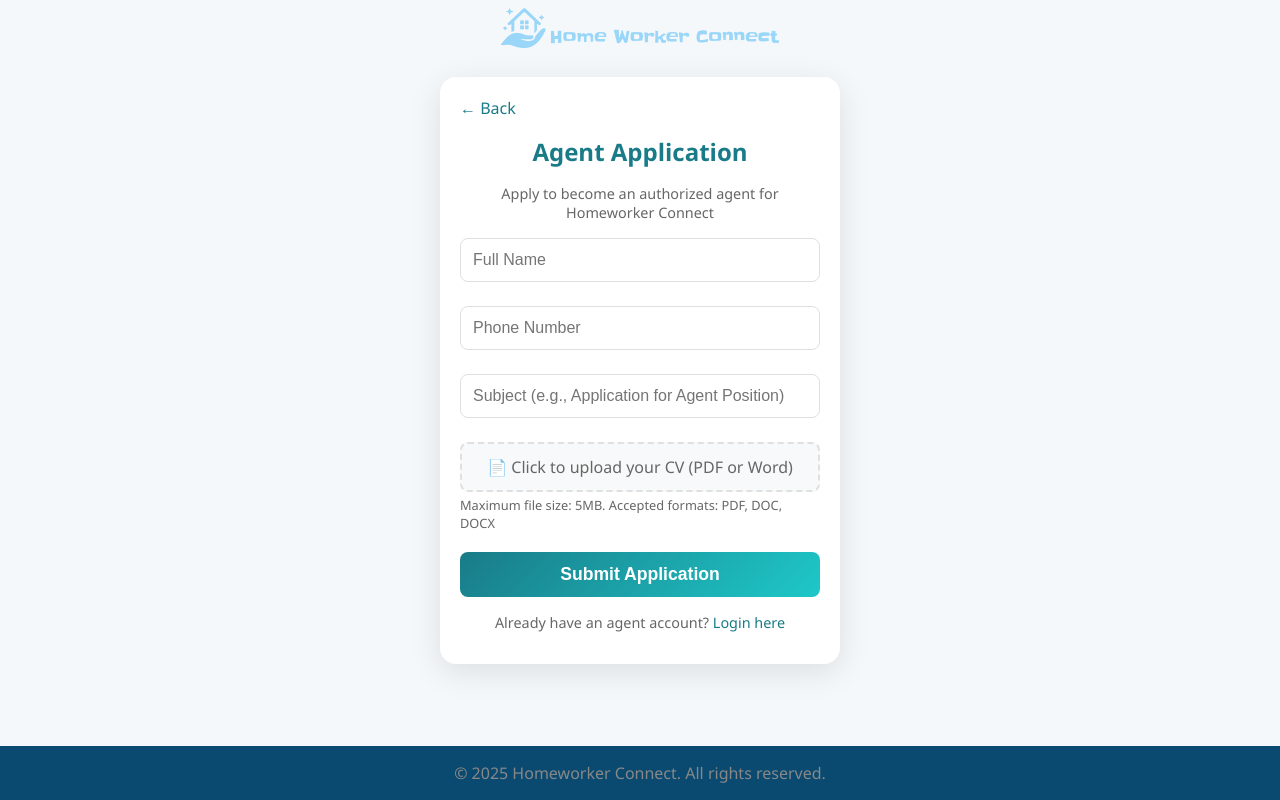
After one commit to kenprohosting/Homeworker.info, a PHP site: page /agent_application.php in a window 1280 px wide. The commit adds this page. Run offline with PHP 8.4, Linux system fonts and the light colour scheme; some libraries are stand-ins or nearby versions.

Commit message:
agent agent_application

```diff
--- /dev/null
+++ b/agent_application.php
@@ -0,0 +1,186 @@
+<?php
+session_start();
+require_once 'PHPMailer/PHPMailer.php';
+require_once 'PHPMailer/SMTP.php';
+require_once 'PHPMailer/Exception.php';
+
+use PHPMailer\PHPMailer\PHPMailer;
+use PHPMailer\PHPMailer\SMTP;
+use PHPMailer\PHPMailer\Exception;
+
+$error = '';
+$success = '';
+
+if ($_SERVER['REQUEST_METHOD'] == 'POST') {
+    $name = trim($_POST['name']);
+    $contact = trim($_POST['contact']);
+    $subject = trim($_POST['subject']);
+
+    // Validation
+    if (empty($name) || empty($contact) || empty($subject)) {
+        $error = 'All fields are required';
+    } elseif (!isset($_FILES['cv']) || $_FILES['cv']['error'] !== UPLOAD_ERR_OK) {
+        $error = 'Please upload your CV';
+    } else {
+        $cv_file = $_FILES['cv'];
+        $allowed_types = ['application/pdf', 'application/msword', 'application/vnd.openxmlformats-officedocument.wordprocessingml.document'];
+        $max_size = 5 * 1024 * 1024; // 5MB
+
+        if (!in_array($cv_file['type'], $allowed_types)) {
+            $error = 'CV must be a PDF or Word document';
+        } elseif ($cv_file['size'] > $max_size) {
+            $error = 'CV file size must be less than 5MB';
+        } else {
+            try {
+                $mail = new PHPMailer(true);
+
+                // Server settings
+                $mail->isSMTP();
+                $mail->Host       = 'smtp.gmail.com';
+                $mail->SMTPAuth   = true;
+                $mail->Username   = 'support@homeworker.info';
+                $mail->Password   = 'your_app_password_here'; // You'll need to set this
+                $mail->SMTPSecure = PHPMailer::ENCRYPTION_STARTTLS;
+                $mail->Port       = 587;
+
+                // Recipients
+                $mail->setFrom('support@homeworker.info', 'Homeworker Connect');
+                $mail->addAddress('support@homeworker.info', 'Homeworker Connect');
+
+                // Attach CV
+                $mail->addAttachment($cv_file['tmp_name'], $cv_file['name']);
+
+                // Content
+                $mail->isHTML(true);
+                $mail->Subject = 'Agent Application: ' . htmlspecialchars($subject);
+                $mail->Body    = "
+                    <h2>New Agent Application</h2>
+                    <p><strong>Name:</strong> " . htmlspecialchars($name) . "</p>
+                    <p><strong>Contact:</strong> " . htmlspecialchars($contact) . "</p>
+                    <p><strong>Subject:</strong> " . htmlspecialchars($subject) . "</p>
+                    <p><strong>Application Date:</strong> " . date('Y-m-d H:i:s') . "</p>
+                    <p>CV is attached to this email.</p>
+                ";
+
+                $mail->send();
+                $success = 'Your agent application has been submitted successfully! We will contact you soon.';
+
+                // Clear form data on success
+                $_POST = array();
+
+            } catch (Exception $e) {
+                $error = 'Failed to send application. Please try again later.';
+                error_log("Agent application email failed: " . $mail->ErrorInfo);
+            }
+        }
+    }
+}
+?>
+
+<!DOCTYPE html>
+<html lang="en">
+<head>
+    <meta charset="UTF-8">
+    <title>Agent Application - Homeworker Connect</title>
+    <meta name="viewport" content="width=device-width, initial-scale=1.0">
+    <link rel="stylesheet" href="styles.css">
+    <style>
+        .file-input-wrapper {
+            position: relative;
+            display: inline-block;
+            width: 100%;
+        }
+        .file-input {
+            position: absolute;
+            opacity: 0;
+            width: 100%;
+            height: 100%;
+            cursor: pointer;
+        }
+        .file-input-button {
+            display: block;
+            padding: 12px;
+            border: 2px dashed #e0e0e0;
+            border-radius: 8px;
+            text-align: center;
+            background: #f8f9fa;
+            color: #666;
+            cursor: pointer;
+            transition: all 0.3s;
+        }
+        .file-input-button:hover {
+            border-color: #197b88;
+            background: #f0f8f9;
+            color: #197b88;
+        }
+        .file-selected {
+            border-color: #197b88;
+            background: #e6f4ea;
+            color: #2e7d32;
+        }
+    </style>
+</head>
+<body style="background: #f4f8fb; font-family: 'Segoe UI', Arial, sans-serif; display: flex; flex-direction: column; min-height: 100vh;">
+
+    <div style="width:100%;text-align:center;margin:0;padding:0;">
+        <img src="bghse.png" alt="Logo" style="height:48px;display:inline-block;margin:0 auto 0 auto;padding-top:8px;">
+    </div>
+
+    <div class="form-container" style="max-width: 400px; margin: 24px auto; background: #ffffff; border-radius: 16px; box-shadow: 0 8px 32px rgba(0,0,0,0.1); padding: 24px; display: flex; flex-direction: column; gap: 16px;">
+        <a href="agent_register.php" style="color: #197b88; text-decoration: none; font-weight: 500; align-self: flex-start;">&larr; Back</a>
+        <h2 style="text-align: center; color: #197b88; margin: 0; font-size: 1.5rem;">Agent Application</h2>
+        <p style="text-align: center; color: #666; margin: 0; font-size: 0.9rem;">
+            Apply to become an authorized agent for Homeworker Connect
+        </p>
+
+        <?php if ($error): ?>
+            <p style="background: #ffeaea; color: #c0392b; padding: 8px 12px; border-radius: 8px; margin: 0; text-align: center;"><?= htmlspecialchars($error) ?></p>
+        <?php endif; ?>
+        <?php if ($success): ?>
+            <p style="background: #e6f4ea; color: #2e7d32; padding: 8px 12px; border-radius: 8px; margin: 0; text-align: center;"><?= htmlspecialchars($success) ?></p>
+        <?php endif; ?>
+
+        <form method="POST" action="" enctype="multipart/form-data" style="display: flex; flex-direction: column; gap: 12px;">
+            <input type="text" name="name" placeholder="Full Name" value="<?= isset($_POST['name']) ? htmlspecialchars($_POST['name']) : '' ?>" required style="padding: 12px; border: 1px solid #e0e0e0; border-radius: 8px; font-size: 1rem; transition: border-color 0.3s;">
+
+            <input type="tel" name="contact" placeholder="Phone Number" value="<?= isset($_POST['contact']) ? htmlspecialchars($_POST['contact']) : '' ?>" required style="padding: 12px; border: 1px solid #e0e0e0; border-radius: 8px; font-size: 1rem; transition: border-color 0.3s;">
+
+            <input type="text" name="subject" placeholder="Subject (e.g., Application for Agent Position)" value="<?= isset($_POST['subject']) ? htmlspecialchars($_POST['subject']) : '' ?>" required style="padding: 12px; border: 1px solid #e0e0e0; border-radius: 8px; font-size: 1rem; transition: border-color 0.3s;">
+
+            <div class="file-input-wrapper">
+                <input type="file" name="cv" id="cv" class="file-input" accept=".pdf,.doc,.docx" required>
+                <label for="cv" class="file-input-button" id="file-label">
+                    📄 Click to upload your CV (PDF or Word)
+                </label>
+            </div>
+            <small style="color: #666; margin: -8px 0 0; font-size: 0.8rem;">Maximum file size: 5MB. Accepted formats: PDF, DOC, DOCX</small>
+
+            <button type="submit" style="background: linear-gradient(135deg, #197b88, #1ec8c8); color: #fff; border: none; border-radius: 8px; padding: 12px; font-size: 1.1rem; font-weight: 600; cursor: pointer; transition: background 0.3s; margin-top: 8px;">Submit Application</button>
+        </form>
+
+        <p style="text-align: center; margin: 0; font-size: 0.9rem; color: #666;">
+            Already have an agent account? <a href="agent_login.php" style="color: #197b88; text-decoration: none;">Login here</a>
+        </p>
+    </div>
+
+    <footer style="margin-top: auto; text-align: center; color: #888; padding: 16px 0;">
+        <p>&copy; <?= date("Y") ?> Homeworker Connect. All rights reserved.</p>
+    </footer>
+
+    <script>
+        document.getElementById('cv').addEventListener('change', function() {
+            const fileLabel = document.getElementById('file-label');
+            const fileName = this.files[0] ? this.files[0].name : '';
+
+            if (fileName) {
+                fileLabel.textContent = '✅ ' + fileName;
+                fileLabel.classList.add('file-selected');
+            } else {
+                fileLabel.textContent = '📄 Click to upload your CV (PDF or Word)';
+                fileLabel.classList.remove('file-selected');
+            }
+        });
+    </script>
+
+</body>
+</html>
--- a/agent_register.php
+++ b/agent_register.php
@@ -141,7 +141,7 @@ if ($_SERVER['REQUEST_METHOD'] == 'POST') {
             Already have an account? <a href="agent_login.php" style="color: #197b88; text-decoration: none;">Login here</a>
         </p>
         <p style="text-align: center; margin: 0; font-size: 0.9rem; color: #666;">
-            Need to become an agent? Contact the company at <strong>support@homeworker.info</strong>
+            Need to become an agent? <a href="agent_application.php" style="color: #197b88; text-decoration: none; font-weight: 500;">Click to Apply</a>
         </p>
     </div>
 
```
